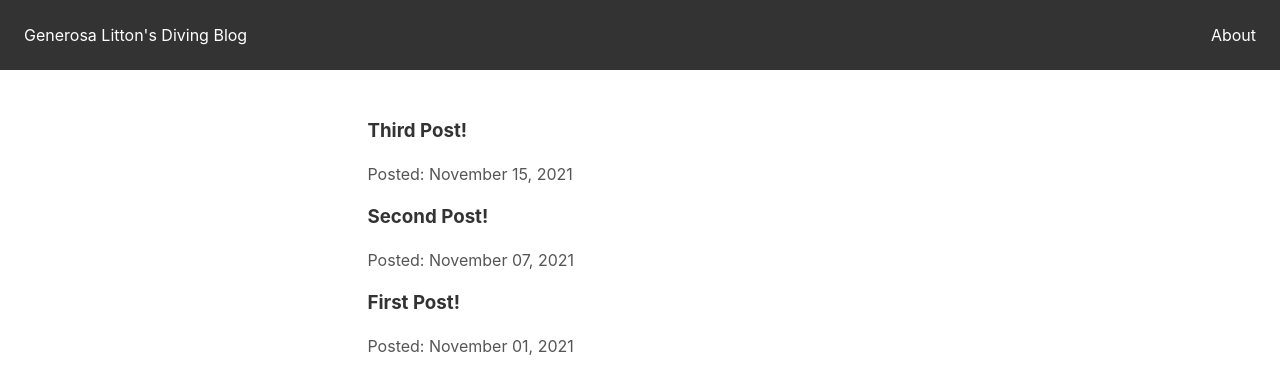
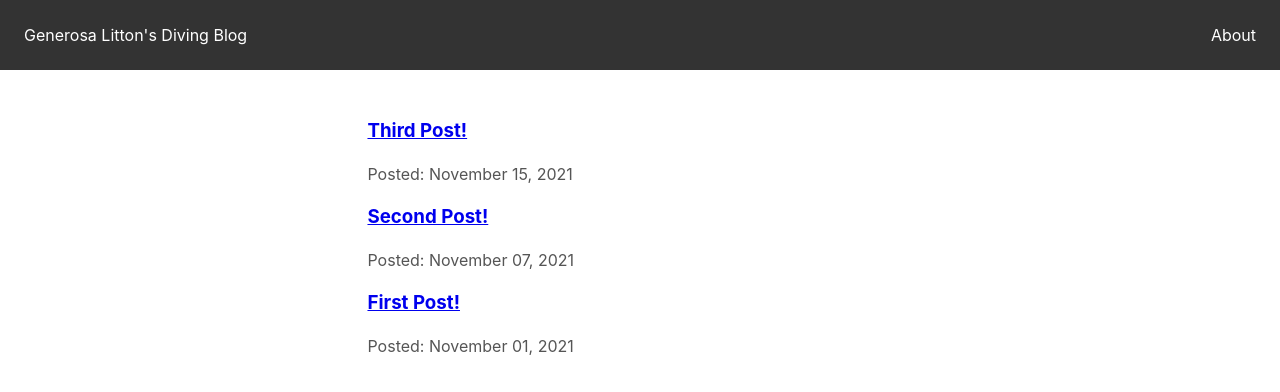
Before and after one commit to glitton/diving-blog, a Gatsby site: page / in a window 1280 px wide. Built offline with nearby package versions, Linux system fonts and the light colour scheme; Gatsby itself is replaced by a stand-in of ours.

Commit message:
created blog template, added links

```diff
--- a/src/pages/index.js
+++ b/src/pages/index.js
@@ -1,5 +1,5 @@
 import * as React from 'react';
-import { graphql } from 'gatsby';
+import { Link, graphql } from 'gatsby';
 import Layout from '../components/layout';
 
 const IndexPage = ({ data }) => {
@@ -8,7 +8,9 @@ const IndexPage = ({ data }) => {
       {data.allMdx.nodes.map((node) => {
         return (
           <article key={node.id}>
-            <h3>{node.frontmatter.title}</h3>
+            <h3>
+              <Link to={`${node.slug}`}>{node.frontmatter.title}</Link>
+            </h3>
             <p>Posted: {node.frontmatter.date}</p>
           </article>
         );
@@ -26,7 +28,7 @@ export const query = graphql`
           date(formatString: "MMMM DD, YYYY")
         }
         id
-        body
+        slug
       }
     }
   }
```
